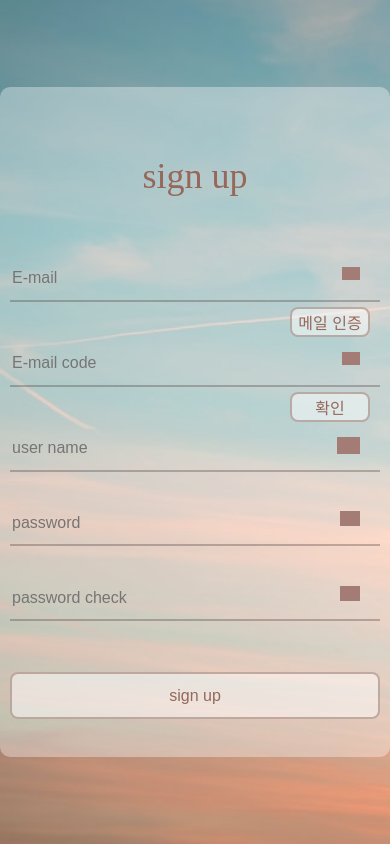
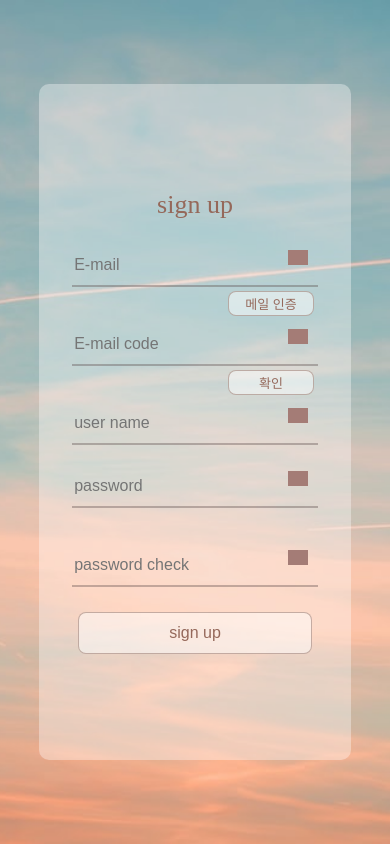
Before and after one commit to codestates/Moti, a React (Create React App) app in the folder client/: page /signup in a window 390 px wide. Built offline with nearby package versions, Linux system fonts and the light colour scheme; no server answers; grey boxes are pictures that could not be loaded; a web font is replaced by a local one.

Commit message:
feat/signupResponsiveCSS

```diff
--- a/client/src/App.css
+++ b/client/src/App.css
@@ -213,16 +213,17 @@ textarea {
 }
 
 /*  sign up */
-/*  ! 수정전 */
 
 .signup {
-  display:flex;
+  display: flex;
   justify-content: center;
   align-items: center;
   height: 100vh;
+  width: 100%;
   background-image: url('assets/login-background.jpeg');
   background-repeat: no-repeat;
   background-size: cover;
+  background-position: center center;
 }
 
 .signup__box {
@@ -232,37 +233,58 @@ textarea {
   align-items: center;
   background-color: rgba(255,255,255,0.35);
   border-radius: 10px;
-  width: 526px;
-  height:670px;
+  width: 80vw;
+  height: 80vh;
 }
 
 .signup__box__tittle {
-  font-size: 36px;
-  margin-top: 30px;
-  margin-bottom: 60px;
+  font-size: 26px;
+  margin-bottom: 3vh;
   color: #95685A;
 }
 
 .signup__box__input {
   display: flex;
   flex-direction: column;
-  margin-bottom: 26px;
-  gap: 0.3rem;
+  gap: 0.8rem;
+  margin-bottom: 2vh;
+}
+
+.signup__box__input__email,
+.signup__box__input__user-name,
+.signup__box__input__password,
+.signup__box__input__password-check{
+  position: relative;
+}
+
+.signup__box__input__email{
+  margin-bottom: 1rem;
+}
+
+.signup__box__input input {
+  width: 63vw;
+  height: 5vh;
+  background: transparent;
+  border: none;
+  border-bottom: 2px solid rgba(85, 66, 66, 0.35);
+  color: #667286;
+  margin-bottom: 8px;
+  font-size: medium;
 }
 
 .signup__box__input__email-box__mail-authorization{
   position: absolute;
-  width: 80px;
-  height: 30px;
-  top: 50px;
-  right: 10px;
+  width: 22vw;
+  height: 25px;
+  top: 5.5vh;
+  right: 1vw;
   border-radius: 8px;
   cursor: pointer;
-  border: 2px solid rgba(158,129,119,0.6);
+  border: 1px solid rgba(158,129,119,0.6);
   background-color: rgba(255,255,255,0.5);
   color: #95685A;
   transition: all 0.3s ease-in-out;
-  font-size: medium;
+  font-size: small;
 }
 
 .signup__box__input__email-box__mail-authorization:hover{
@@ -272,111 +294,51 @@ textarea {
 
 .signup__box__input__email__send {
   position : absolute;
-  top: 48px;
+  width: 37vw;
+  top: 5vh;
   font-size: small;
 }
 
-.signup__box__input__email{
-  position: relative;
-  margin-bottom: 10px;
-}
-
-.signup__box__input__user-name{
-  position: relative;
-}
-
 .signup__box__input__password{
-  position: relative;
-}
-
-.signup__box__input__password-check{
-  position: relative;
-}
-
-.signup__box__input input {
-  width: 370px;
-  height: 45px;
-  background: transparent;
-  border: none;
-  border-bottom: 2px solid rgba(85, 66, 66, 0.35);
-  color: #667286;
-  margin-bottom: 25px;
-  font-size: medium;
-}
-
-.signup__box__input__email__image {
-  width: 18px;
-  height: auto;
-  position: absolute;
-  top: 10px;
-  right: 20px;
-  filter: invert(27%) sepia(4%) saturate(2403%) hue-rotate(320deg) brightness(93%) contrast(89%);
-}
-
-.signup__box__input__user-name__image {
-  width: 23px;
-  height: auto;
-  position: absolute;
-  top: 10px;
-  right: 20px;
-  filter: invert(27%) sepia(4%) saturate(2403%) hue-rotate(320deg) brightness(93%) contrast(89%);
-}
-
-.signup__box__input__password__image {
-  width: 20px;
-  height: auto;
-  position: absolute;
-  top: 10px;
-  right: 20px;
-  filter: invert(27%) sepia(4%) saturate(2403%) hue-rotate(320deg) brightness(93%) contrast(89%);
-}
-
-.signup__box__input__password-check__image {
-  width: 20px;
-  height: auto;
-  position: absolute;
-  top: 10px;
-  right: 20px;
-  filter: invert(27%) sepia(4%) saturate(2403%) hue-rotate(320deg) brightness(93%) contrast(89%);
-}
-
-.signup__box__input__email__error{
-  top: 48px;
-}
-
-.signup__box__input__password__error{
-  top: 48px;
-}
-
-.signup__box__input__password-check__error{
-  top: 48px;
-}
-
-.signup__box__btn-area{
-  position: relative;
+  margin-bottom: 1rem;
 }
 
 .signup__box__btn-area__btn {
-  width: 370px;
-  height: 47px;
+  width: 60vw;
+  height: 5vh;
   border-radius: 8px;
-  cursor: pointer;
-  border: 2px solid rgba(158,129,119,0.6);
+  border: 1px solid rgba(158,129,119,0.6);
   background-color: rgba(255,255,255,0.5);
   color: #95685A;
   transition: all 0.3s ease-in-out;
   font-size: medium;
 }
 
-.signup__box__btn-area__error{
-  position: absolute;
-  top: 50px;
-  left:120px;
-}
-
 .signup__box__btn-area__btn:hover{
   transition:all 0.3s ease-in-out;
   background-color: rgb(255, 255, 255);
+}
+
+.signup__box__input__user-name__image,
+.signup__box__input__email__image,
+.signup__box__input__password__image,
+.signup__box__input__password-check__image{
+  width: 20px;
+  height: auto;
+  position: absolute;
+  top: 0.6vh;
+  right: 2.5vw;
+  filter: invert(27%) sepia(4%) saturate(2403%) hue-rotate(320deg) brightness(93%) contrast(89%);
+}
+
+.signup__box__input__email__error,
+.signup__box__input__password__error,
+.signup__box__input__password-check__error{
+  top: 5vh;
+}
+
+.signup__box__input__email__error{
+  width: 37vw;
 }
 
 /* tablet */
@@ -505,4 +467,95 @@ textarea {
   .login__box__social__text {
     font-size: 18px;
   }
+
+  /* signup not modified */
+
+  .signup__box {
+    width: 526px;
+    height:670px;
+  }
+
+  .signup__box__tittle {
+    font-size: 36px;
+    margin-top: 30px;
+    margin-bottom: 60px;
+  }
+
+  .signup__box__input {
+    margin-bottom: 26px;
+    gap: 0.3rem;
+  }
+
+  .signup__box__input__email{
+    margin-bottom: 10px;
+  }
+
+  .signup__box__input__email{
+    margin-bottom: 10px;
+  }
+
+  .signup__box__input input {
+    width: 370px;
+    height: 45px;
+    margin-bottom: 25px;
+  }
+
+  .signup__box__input__email-box__mail-authorization{
+    width: 80px;
+    height: 30px;
+    top: 50px;
+    right: 10px;
+    border: 2px solid rgba(158,129,119,0.6);
+    font-size: medium;
+  }
+
+  .signup__box__input__email__send {
+    top: 48px;
+    width: none;
+  }
+
+  .signup__box__input__password {
+    margin-bottom: none;
+  }
+
+  .signup__box__btn-area__btn {
+    width: 370px;
+    height: 47px;
+    border: 2px solid rgba(158,129,119,0.6);
+  }
+
+  .signup__box__input__password__image,
+  .signup__box__input__password-check__image,
+  .signup__box__input__email__image,
+  .signup__box__input__user-name__image{
+    width: 20px;
+    height: auto;
+    top: 10px;
+    right: 20px;
+  }
+
+  .signup__box__input__email__image {
+    width: 18px;
+  }
+
+  .signup__box__input__user-name__image {
+    width: 23px;
+  }
+
+  .signup__box__input__email__error,
+  .signup__box__input__password__error,
+  .signup__box__input__password-check__error{
+    top: 48px;
+  }
+
+  .signup__box__btn-area{
+    position: relative;
+  }
+
+  .signup__box__btn-area__error{
+    position: absolute;
+    top: 50px;
+    left:120px;
+  }
+
 }
--- a/client/src/Components/Header.js
+++ b/client/src/Components/Header.js
@@ -7,7 +7,7 @@ import { useHistory } from 'react-router-dom';
 
 import Modal from './Modal/Modal'
 
-function Header({loginHandler, logoutHandler}) {
+function Header({accessTokenHandler, loginHandler, logoutHandler}) {
     const userInfo = JSON.parse(window.localStorage.getItem("userInfo"));
     const history = useHistory();
 
@@ -72,7 +72,7 @@ function Header({loginHandler, logoutHandler}) {
                     </li>
                 </ul>
           </div>
-          {modalState!=='none'? <Modal modalState={modalState} modalHandler={modalHandler} loginHandler={loginHandler} userInfo={userInfo}/> : null}
+          {modalState!=='none'? <Modal accessTokenHandler={accessTokenHandler} modalState={modalState} modalHandler={modalHandler} loginHandler={loginHandler} userInfo={userInfo}/> : null}
        </div>
     )
 
--- a/client/src/Components/Modal/EditPassword.js
+++ b/client/src/Components/Modal/EditPassword.js
@@ -1,7 +1,7 @@
 import React, { useState } from "react";
 import axios from 'axios';
 
-export default function EditPassword ({loginHandler, userInfo, modalState, modalHandler }) {
+export default function EditPassword ({accessTokenHandler, loginHandler, userInfo, modalState, modalHandler }) {
     const [currentInput, setCurrentInput] = useState({
         currentPassword: '',
         newPassword: '',
@@ -61,6 +61,9 @@ export default function EditPassword ({loginHandler, userInfo, modalState, modal
                         }
                     })
                     .then((res)=>{
+                        if(res.headers.accessToken){
+                            accessTokenHandler(res.headers.accessToken)
+                        }
                         setEditSuccess(true)
                         setErrorVisible({...errorVisible, somethingMissed:false})
                     })
--- a/client/src/Components/Modal/Modal.js
+++ b/client/src/Components/Modal/Modal.js
@@ -2,14 +2,14 @@
 import EditPassword from "./EditPassword";
 import EditProfile from "./EditProfile";
 
-export default function Modal ({loginHandler, userInfo, modalState, modalHandler }) {
+export default function Modal ({accessTokenHandler, loginHandler, userInfo, modalState, modalHandler }) {
     return(
         <div className='header__modal-container'>
             <div className='modal'>
                 {modalState==='profile'?
-                    <EditProfile  loginHandler={loginHandler} userInfo={userInfo} modalState={modalState} modalHandler={modalHandler}/>
+                    <EditProfile  accessTokenHandler={accessTokenHandler} loginHandler={loginHandler} userInfo={userInfo} modalState={modalState} modalHandler={modalHandler}/>
                     :
-                    <EditPassword  loginHandler={loginHandler} userInfo={userInfo} modalState={modalState} modalHandler={modalHandler}/>
+                    <EditPassword  accessTokenHandler={accessTokenHandler} loginHandler={loginHandler} userInfo={userInfo} modalState={modalState} modalHandler={modalHandler}/>
                 }
             </div>
         </div>
--- a/client/src/Pages/Mypage.js
+++ b/client/src/Pages/Mypage.js
@@ -11,7 +11,7 @@ function Mypage({loginHandler, accessTokenHandler,logoutHandler}) {
     // console.log(userInfo);
     return (
        <div className="mypage">
-        <Header loginHandler={loginHandler} logoutHandler={logoutHandler}/>
+        <Header accessTokenHandler={accessTokenHandler} loginHandler={loginHandler} logoutHandler={logoutHandler}/>
             <div className="mypage__container">
              <Sidebar />
              <Post accessTokenHandler={accessTokenHandler}/>
```
Also changed, not shown: client/src/Components/Modal/EditProfile.js (+27 -19 lines), 2 other files (tests, documents, lock files or other folders).
